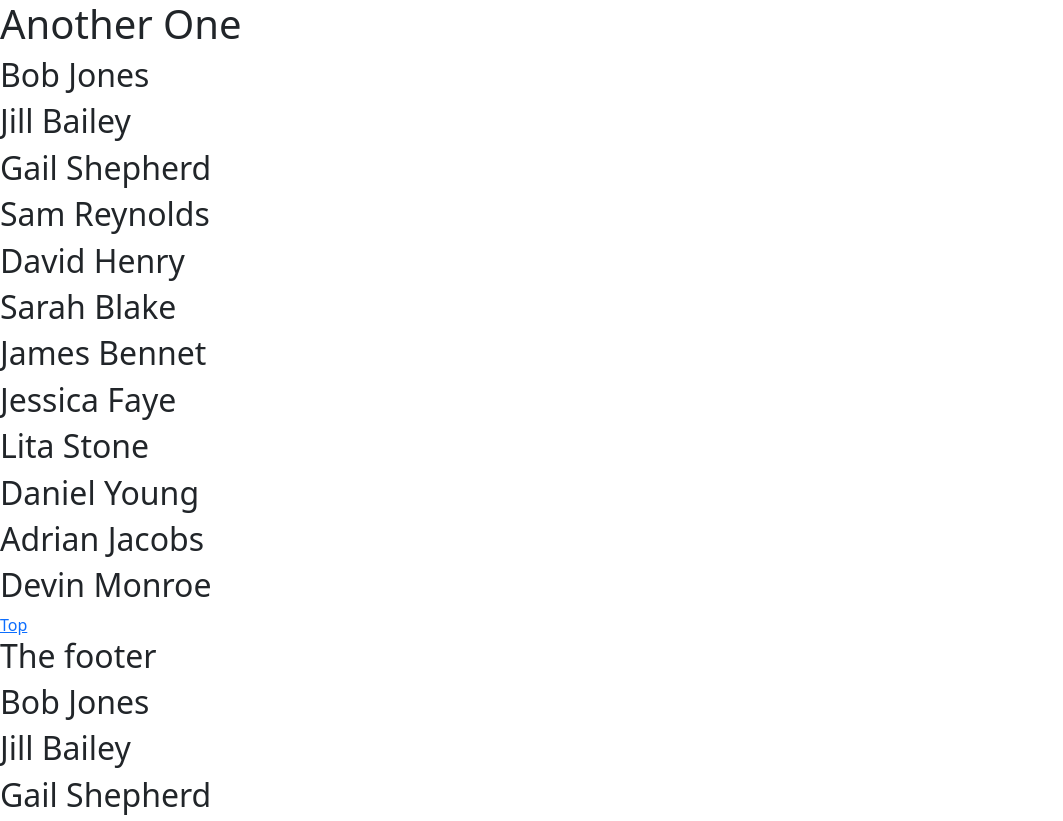
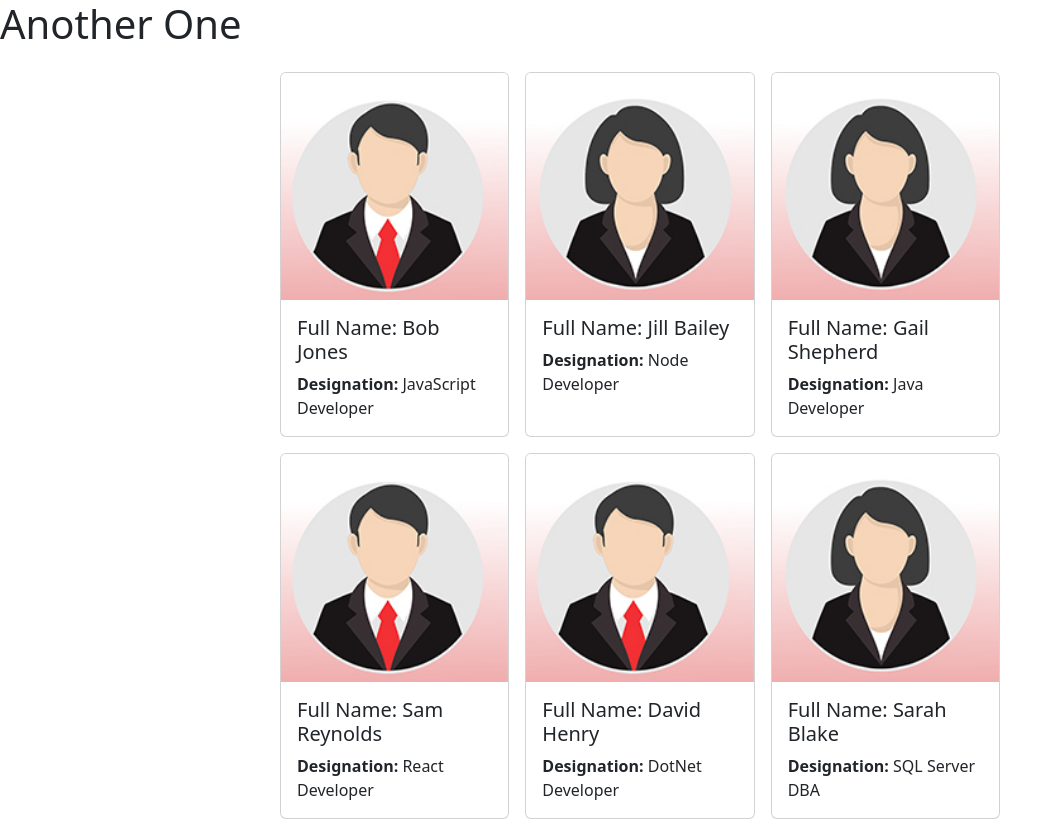
Before and after one commit to oyindamolaWbCode/ReactyJourney, a React (Create React App) app in the folder reacty/: page /employees in a window 1280 px wide. Shown: the top 821 px of the page, without its empty margins (0-1063 px from the left). Built offline with nearby package versions, Linux system fonts and the light colour scheme.

Commit message:
used ? for iteration of images

```diff
--- a/reacty/src/components/Employees.js
+++ b/reacty/src/components/Employees.js
@@ -1,4 +1,6 @@
 import { useState } from "react";
+import femaleProfile from "../Images/femaleProfile.jpg";
+import maleProfile from "../Images/maleProfile.jpg";
 
 const Employees = () => {
   //tracks the usestate of the employees
@@ -90,17 +92,33 @@
   ]);
 
   return (
-    <div className="names">
-      {/* <p>names</p>
-      {employees.map((employee) => {
-        <p>{employee.fullName}</p>;
-      })} */}
-      {employees.map((employee)=> (
+    <main className="container">
+      {/* {employees.map((employee)=> (
         <div className="employee-preview" key={employee.id}>
-          <h2>{employee.fullName}</h2>
+          <p>{employee.teamName}</p>
+          <h4>{employee.fullName}</h4>
+          <img src={femaleProfile}/>
           </div>
-      ))}
-    </div>
+      ))} */}
+      {/* to render each of the map array */}
+      <div class="row justify-content-center mt-3 mb-3">
+        <div class="col-8">
+          <div class="card-collection">
+          {employees.map((employee) => (
+            <div id={employee.id} className="card m-2" style={{cursor:"pointer"}}>
+              {/* to iterate over the image and gender */}
+              {(employee.gender === 'female') ? <img src={femaleProfile} alt="" className="card-img-top" />
+              :<img src={maleProfile} alt="" className="card-img-top" />}
+              <div className="card-body">
+                <h5 className="card-title">Full Name: {employee.fullName}</h5>
+                <p className="card-text"><b>Designation:</b> {employee.designation}</p>
+              </div>
+            </div>
+          ))}
+          </div>
+        </div>
+      </div>
+    </main>
   );
 };
 
--- a/reacty/src/index.css
+++ b/reacty/src/index.css
@@ -6,3 +6,8 @@
 h1{
   font-size: 22px;
 }
+
+.card-collection{
+  display:grid;
+  grid-template-columns: 1fr 1fr 1fr ;
+}
```
Also changed, not shown: reacty/src/Images/femaleProfile.jpg (added), reacty/src/Images/maleProfile.jpg (added).
